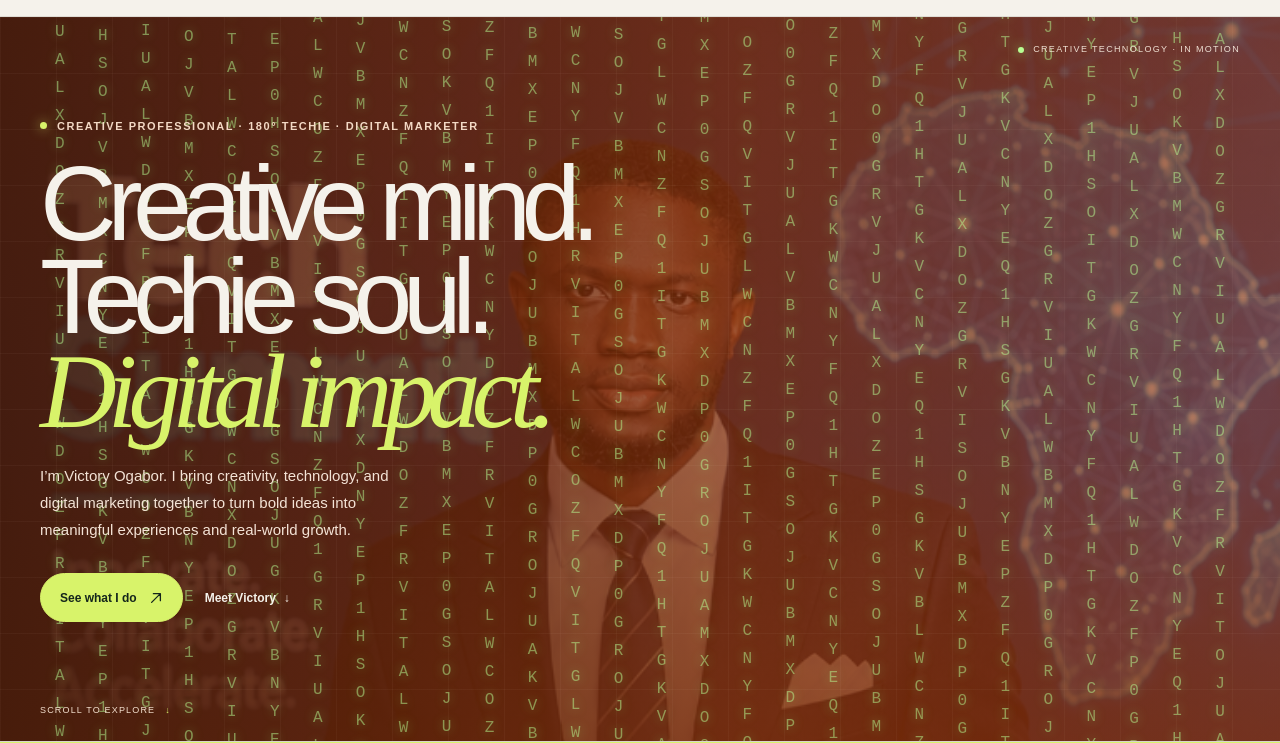
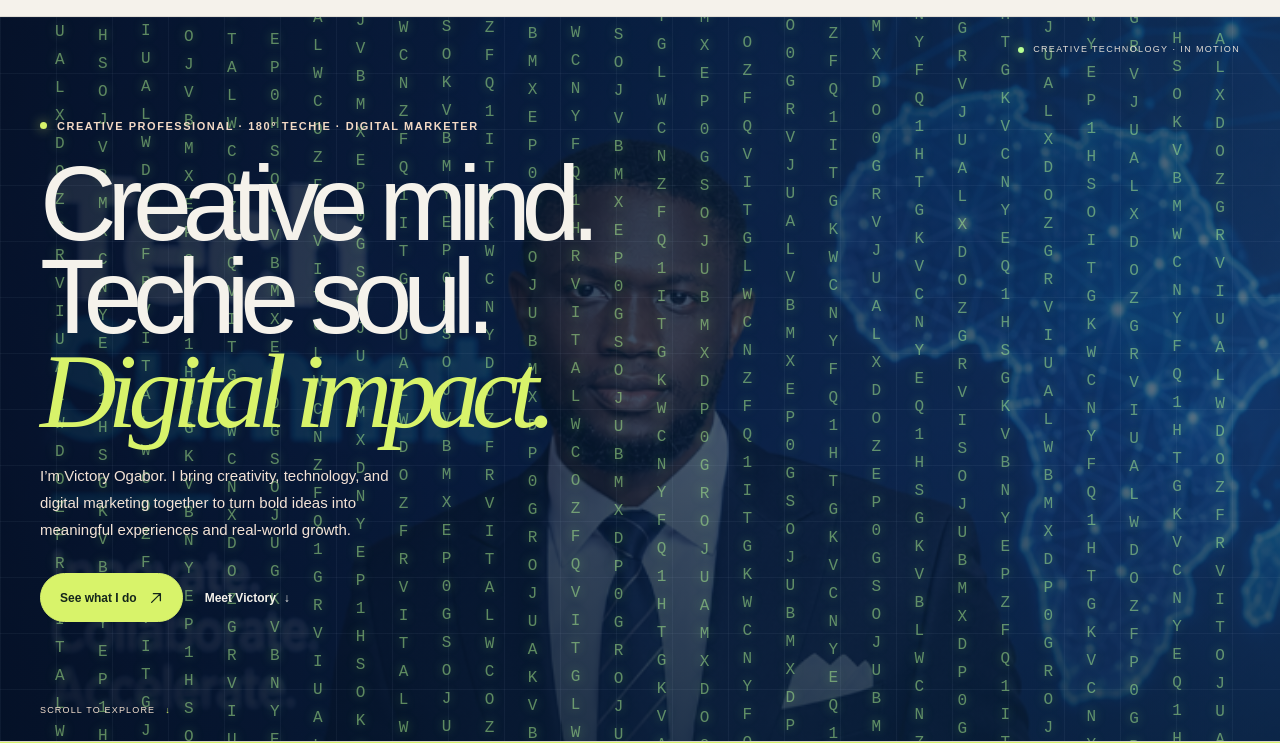
Before and after one commit to keyfisheer/VICTORY-portfolio, a plain HTML site: page index.html in a window 1280 px wide. Shown: the part 60-803 px from the top of the page. Drawn offline with Linux system fonts and the light colour scheme.

Commit message:
Use navy hero overlay and soften code rain
Tint the hero image with a navy blue overlay and reduce the moving letter opacity to 50%.

```diff
--- a/index.html
+++ b/index.html
@@ -106,14 +106,14 @@
       gap: 40px;
       overflow: hidden;
       padding: 82px max(32px, calc((100vw - 1200px) / 2)) 98px;
-      background: #9c4317;
+      background: #0b2340;
       color: var(--paper);
     }
     .hero::after {
       position: absolute;
       z-index: 1;
       inset: 0;
-      background-image: linear-gradient(rgb(255 235 215 / 4%) 1px, transparent 1px), linear-gradient(90deg, rgb(255 235 215 / 4%) 1px, transparent 1px);
+      background-image: linear-gradient(rgb(210 228 255 / 5%) 1px, transparent 1px), linear-gradient(90deg, rgb(210 228 255 / 5%) 1px, transparent 1px);
       background-size: 56px 56px;
       content: "";
       pointer-events: none;
@@ -125,7 +125,7 @@
       width: 100%;
       overflow: hidden;
       margin: 0;
-      background: #b9571d;
+      background: #123457;
     }
     .hero-scene > img {
       width: 100%;
@@ -140,10 +140,10 @@
       content: "";
       pointer-events: none;
     }
-    .hero-scene::before { background: #e5641d; mix-blend-mode: color; }
+    .hero-scene::before { background: #163d63; mix-blend-mode: color; }
     .hero-scene::after {
-      background: linear-gradient(90deg, rgb(77 29 7 / 86%) 0%, rgb(147 53 10 / 69%) 58%, rgb(187 66 13 / 52%) 100%),
-        linear-gradient(0deg, rgb(57 24 7 / 54%), transparent 42%, rgb(84 28 5 / 18%));
+      background: linear-gradient(90deg, rgb(4 17 38 / 84%) 0%, rgb(10 35 65 / 68%) 58%, rgb(14 48 78 / 50%) 100%),
+        linear-gradient(0deg, rgb(4 15 32 / 54%), transparent 42%, rgb(8 28 50 / 20%));
     }
     .code-rain {
       position: absolute;
@@ -153,7 +153,7 @@
       grid-template-columns: repeat(28, minmax(0, 1fr));
       overflow: hidden;
       padding: 18px clamp(14px, 3vw, 46px);
-      opacity: .52;
+      opacity: .5;
       pointer-events: none;
     }
     .code-stream {
```
